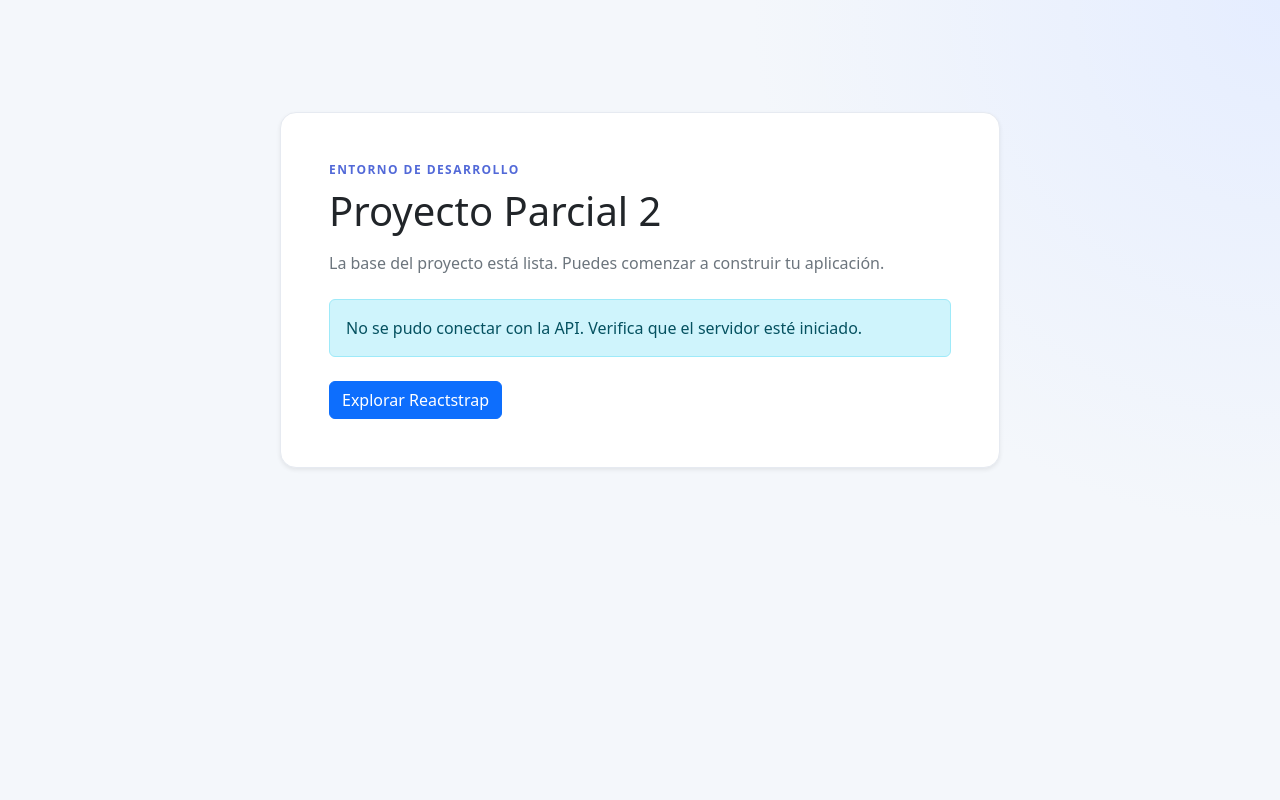
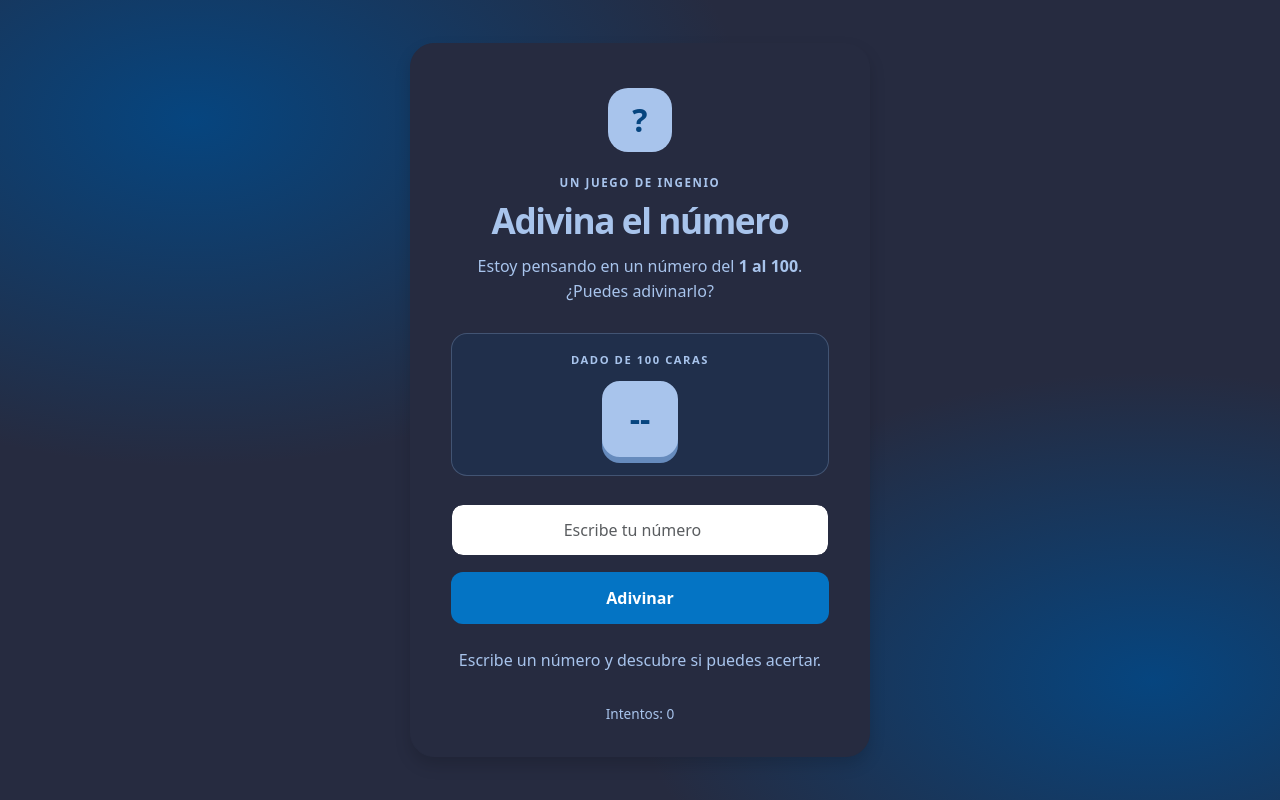
Before and after one commit to RN31-project/Proyecto-Parcial-2-Web, a React (Vite) app in the folder client/: page / in a window 1280 px wide. Built offline with nearby package versions, Linux system fonts and the light colour scheme; no server answers.

Commit message:
feat: Refactor game logic and UI for number guessing game; update React and ReactDOM dependencies; add mouse effect functionality.

```diff
--- a/client/package.json
+++ b/client/package.json
@@ -10,8 +10,8 @@
   },
   "dependencies": {
     "bootstrap": "^5.3.8",
-    "react": "^19.1.1",
-    "react-dom": "^19.1.1",
+    "react": "^18.3.1",
+    "react-dom": "^18.3.1",
     "reactstrap": "^9.2.3"
   },
   "devDependencies": {
--- a/client/src/App.jsx
+++ b/client/src/App.jsx
@@ -1,43 +1,121 @@
-import { useEffect, useState } from 'react'
-import { Alert, Button, Card, CardBody, CardText, CardTitle, Container } from 'reactstrap'
+import { useEffect, useRef, useState } from 'react'
+import { Button, Card, CardBody, Form, FormGroup, Input, Label } from 'reactstrap'
+import { efectoMouseReact } from './efectcss.js'
+
+function createSecretNumber() {
+  return Math.floor(Math.random() * 100) + 1
+}
 
 function App() {
-  const [apiStatus, setApiStatus] = useState('Comprobando conexión con la API...')
+  const [secretNumber, setSecretNumber] = useState(createSecretNumber)
+  const [guess, setGuess] = useState('')
+  const [diceNumber, setDiceNumber] = useState(null)
+  const [animando, setAnimando] = useState(false)
+  const [message, setMessage] = useState('Escribe un número y descubre si puedes acertar.')
+  const [attempts, setAttempts] = useState(0)
+  const [hasWon, setHasWon] = useState(false)
+  const intervaloRef = useRef(null)
+  const timeoutRef = useRef(null)
 
   useEffect(() => {
-    fetch('/api/health')
-      .then((response) => {
-        if (!response.ok) {
-          throw new Error('El servidor respondió con un error.')
-        }
-
-        return response.json()
-      })
-      .then((data) => setApiStatus(data.message))
-      .catch(() => setApiStatus('No se pudo conectar con la API. Verifica que el servidor esté iniciado.'))
+    return () => {
+      clearInterval(intervaloRef.current)
+      clearTimeout(timeoutRef.current)
+    }
   }, [])
 
+  function handleSubmit(event) {
+    event.preventDefault()
+    if (animando) return
+
+    if (hasWon) {
+      setSecretNumber(createSecretNumber())
+      setGuess('')
+      setDiceNumber(null)
+      setMessage('Nuevo juego. Escribe un número para comenzar.')
+      setAttempts(0)
+      setHasWon(false)
+      return
+    }
+
+    const number = Number(guess)
+    if (!Number.isInteger(number) || number < 1 || number > 100) {
+      setMessage('Ingresa un número entero entre 1 y 100.')
+      return
+    }
+    // se genera un número aleatorio entre 1 y 100 para simular el giro del dado
+
+    setAnimando(true)
+    // se muestra un mensaje indicando que el dado está girando
+    setMessage('El dado está girando...')
+    const tiempoAnimacion = Math.floor(Math.random() * 2000) + 1500
+    //se le determina un tiempo aleatorio entre 1.5 y 3.5 segundos para que el dado gire antes de mostrar el resultado
+
+    intervaloRef.current = setInterval(() => {
+      setDiceNumber(createSecretNumber())
+    }, 50)
+      // se cambia el número del dado cada 50ms para simular el giro
+    timeoutRef.current = setTimeout(() => {
+      clearInterval(intervaloRef.current)
+      intervaloRef.current = null
+      timeoutRef.current = null
+      setDiceNumber(number)
+      setGuess('')
+      setAnimando(false)
+      //se muestra el número que el usuario ingresó como resultado del dado
+      const nextAttempts = attempts + 1
+      setAttempts(nextAttempts)
+      if (number === secretNumber) {
+        setMessage(`¡Correcto! Adivinaste en ${nextAttempts} ${nextAttempts === 1 ? 'intento' : 'intentos'}.`)
+        setHasWon(true)
+      } else {
+        setMessage(number < secretNumber ? 'El número secreto es más alto. ¡Prueba otra vez!' : 'El número secreto es más bajo. ¡Prueba otra vez!')
+      }
+    // se determina si el número ingresado es correcto, mayor o menor que el número secreto y se muestra un mensaje correspondiente
+    }, tiempoAnimacion)
+  }
+
   return (
-    <main className="app-shell">
-      <Container className="py-5">
-        <Card className="welcome-card shadow-sm">
-          <CardBody className="p-4 p-md-5">
-            <p className="eyebrow mb-2">ENTORNO DE DESARROLLO</p>
-            <CardTitle tag="h1" className="mb-3">
-              Proyecto Parcial 2
-            </CardTitle>
-            <CardText className="text-secondary mb-4">
-              La base del proyecto está lista. Puedes comenzar a construir tu aplicación.
-            </CardText>
-            <Alert color={apiStatus.startsWith('API') ? 'success' : 'info'} className="mb-4">
-              {apiStatus}
-            </Alert>
-            <Button color="primary" href="https://reactstrap.github.io/" target="_blank" rel="noreferrer">
-              Explorar Reactstrap
+    <main className="app-fondo">
+      <Card className="game-card shadow">
+        <CardBody className="game-card-body">
+          <div className="game-icon" aria-hidden="true">?</div>
+          <p className="game-acom-icono">UN JUEGO DE INGENIO</p>
+          <h1>Adivina el número</h1>
+          <p className="game-description">
+            Estoy pensando en un número del <strong>1 al 100</strong>. ¿Puedes adivinarlo?
+          </p>
+          <section className="dice-section" aria-label="Dado de cien caras">
+            <p className="dice-label">DADO DE 100 CARAS</p>
+            <output className={`dice-result${animando ? ' is-rolling' : ''}${hasWon ? ' is-correct' : ''}`} aria-live="polite">
+              {diceNumber ?? '--'}
+            </output>
+          </section>
+          <Form onSubmit={handleSubmit}>
+            <FormGroup className="mb-3">
+              <Label for="guess" className="visually-hidden">Tu número</Label>
+              <Input
+                id="guess"
+                type="number"
+                min="1"
+                max="100"
+                step="1"
+                placeholder="Escribe tu número"
+                value={guess}
+                onChange={(event) => setGuess(event.target.value)}
+                // se deshabilita el input si el usuario ha ganado o si el dado está girando
+                disabled={hasWon || animando}
+              />
+            </FormGroup>
+            <Button className="guess-button w-100" onMouseMove={efectoMouseReact} type="submit" disabled={animando}>
+              {animando ? 'Lanzando dado...' : hasWon ? 'Jugar de nuevo' : 'Adivinar'}
             </Button>
-          </CardBody>
-        </Card>
-      </Container>
+          </Form>
+
+          <p className="game-message" aria-live="polite">{message}</p>
+          <p className="attempt-count">Intentos: {attempts}</p>
+        </CardBody>
+      </Card>
     </main>
   )
 }
--- /dev/null
+++ b/client/src/efectcss.js
@@ -0,0 +1,9 @@
+export const efectoMouseReact = (e) => {
+  // e.nativeEvent nos da las coordenadas exactas dentro de React
+  const x = e.nativeEvent.offsetX;
+  const y = e.nativeEvent.offsetY;
+
+  // currentTarget aplica el estilo solo al botón que disparó el evento
+  e.currentTarget.style.setProperty('--mouse-x', `${x}px`);
+  e.currentTarget.style.setProperty('--mouse-y', `${y}px`);
+};
--- a/client/src/styles.css
+++ b/client/src/styles.css
@@ -1,7 +1,7 @@
 :root {
   font-family: Inter, system-ui, -apple-system, BlinkMacSystemFont, "Segoe UI", sans-serif;
-  color: #172033;
-  background: #f4f7fb;
+  color: #06457f;
+  background: #262b40;
   font-synthesis: none;
   text-rendering: optimizeLegibility;
   -webkit-font-smoothing: antialiased;
@@ -14,21 +14,162 @@ body {
   margin: 0;
 }
 
-.app-shell {
+.app-fondo {
+  display: grid;
   min-height: 100vh;
-  background: radial-gradient(circle at top right, #e5edff, transparent 35%), #f4f7fb;
+  place-items: center;
+  padding: 24px;
+  background:
+    radial-gradient(ellipse at 15% 15%, #06457f 0, transparent 36%),
+    radial-gradient(ellipse at 90% 85%, #06457f 0, transparent 32%),
+    #262b40;
 }
 
-.welcome-card {
-  max-width: 720px;
-  margin: 8vh auto 0;
-  border: 1px solid #e6eaf1;
-  border-radius: 1rem;
+.game-card {
+  width: 100%;
+  max-width: 460px;
+  border: 1px solid #262b40;
+  border-radius: 24px;
+  background: #262b40
 }
 
-.eyebrow {
-  color: #5269d8;
-  font-size: 0.75rem;
+.game-card-body {
+  padding: 44px 40px 32px;
+  text-align: center;
+}
+
+.game-icon {
+  display: grid;
+  width: 64px;
+  height: 64px;
+  margin: 0 auto 22px;
+  place-items: center;
+  border-radius: 20px;
+  background: #a8c4ec;
+  color: #06457f;
+  font-size: 2rem;
+  font-weight: 800;
+}
+
+.game-acom-icono {
+  margin-bottom: 8px;
+  color: #A8C4EC;
+  font-size: 0.72rem;
+  font-weight: 800;
+  letter-spacing: 0.14em;
+}
+
+.game-card h1 {
+  margin-bottom: 12px;
+  color: #A8C4EC;
+  font-size: clamp(1.8rem, 6vw, 2.2rem);
+  font-weight: 800;
+  letter-spacing: -0.04em;
+}
+
+.game-description {
+  margin: 0 auto 28px;
+  color: #A8C4EC;
+  line-height: 1.6;
+}
+
+.dice-section {
+  display: grid;
+  justify-items: center;
+  gap: 12px;
+  margin: 0 auto 28px;
+  padding: 18px;
+  border: 1px solid rgba(168, 196, 236, 0.25);
+  border-radius: 16px;
+  background: rgba(6, 69, 127, 0.18);
+}
+
+.dice-label {
+  margin: 0;
+  color: #A8C4EC;
+  font-size: 0.7rem;
+  font-weight: 800;
+  letter-spacing: 0.14em;
+}
+/* Cambios de estilo para el resultado del dado */
+.dice-result {
+  display: grid;
+  width: 76px;
+  height: 76px;
+  place-items: center;
+  border: 2px solid #A8C4EC;
+  border-radius: 18px;
+  background: #A8C4EC;
+  box-shadow: 0 6px 0 #668bbd;
+  color: #06457f;
+  font-size: 2rem;
+  font-weight: 800;
+  font-variant-numeric: tabular-nums;
+  transition: background-color 250ms ease, border-color 250ms ease, box-shadow 250ms ease, color 250ms ease;
+}
+/* Cambios de estilo para el resultado del dado cuando es correcto */
+.dice-result.is-correct {
+  border-color: #86efac;
+  background: #86efac;
+  box-shadow: 0 6px 0 #22c55e;
+  color: #14532d;
+}
+
+.dice-result.is-rolling {
+  animation: dice-shake 0.16s linear infinite alternate;
+}
+
+@keyframes dice-shake {
+  from {
+    transform: rotate(-8deg) translateY(-2px);
+  }
+  to {
+    transform: rotate(8deg) translateY(2px);
+  }
+}
+
+.game-card .form-control {
+  min-height: 52px;
+  border-color: #262b40;
+  border-radius: 12px;
+  text-align: center;
+}
+
+.game-card .form-control:focus {
+  border-color: #4854c5;
+  box-shadow: 0 0 0 3px rgba(72, 84, 197, 0.2);
+}
+
+.guess-button {
+  min-height: 52px;
+  border: 0;
+  border-radius: 12px;
+  background: #0474c4;
   font-weight: 700;
-  letter-spacing: 0.12em;
 }
+/* Cambios de estilo para el botón al pasar el mouse */
+
+.game-message {
+  min-height: 48px;
+  margin: 24px 0 8px;
+  color: #A8C4EC;
+  line-height: 1.5;
+}
+
+.attempt-count {
+  margin: 0;
+  color: #a8c4ec;
+  font-size: 0.85rem;
+}
+
+@media (max-width: 480px) {
+  .game-card-body {
+    padding: 36px 24px 28px;
+  }
+}
+
+@media (prefers-reduced-motion: reduce) {
+  .dice-result.is-rolling {
+    animation: none;
+  }
+}
```
Also changed, not shown: 1 other file (tests, documents, lock files or other folders).
